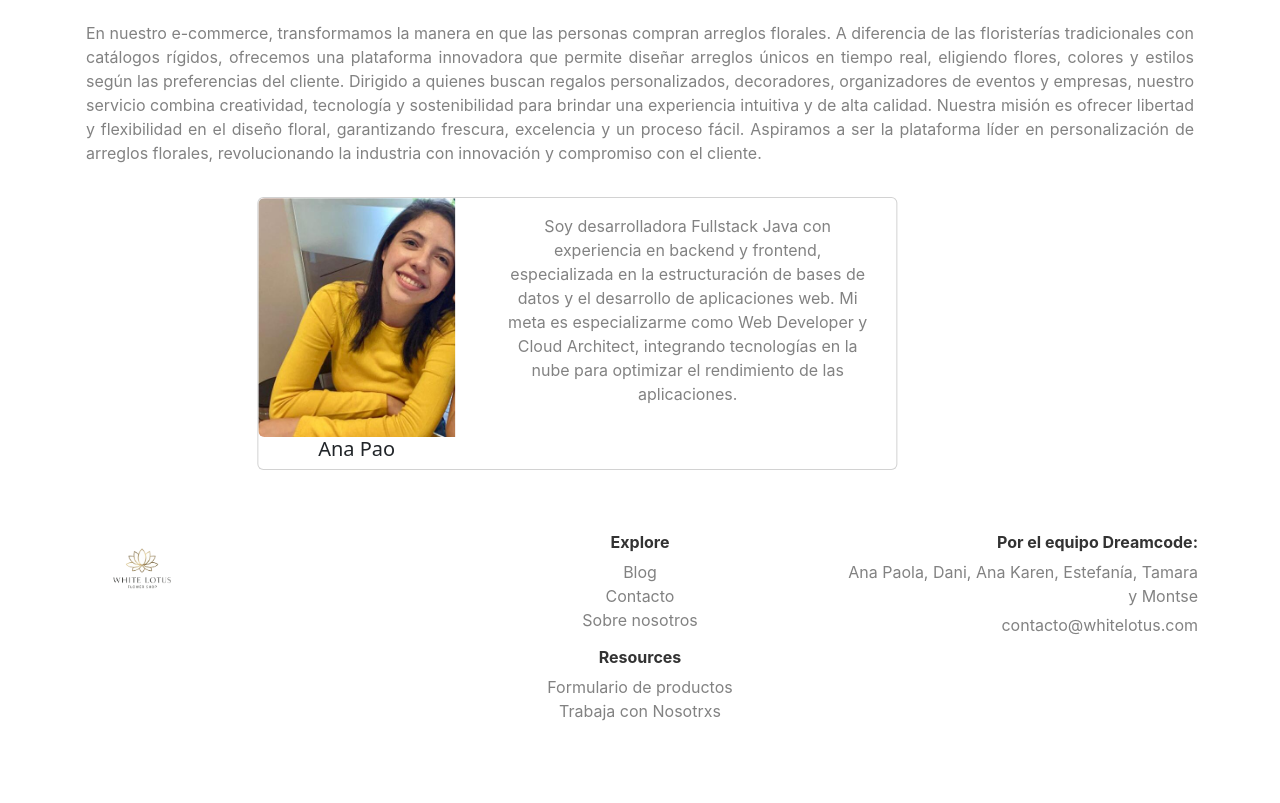
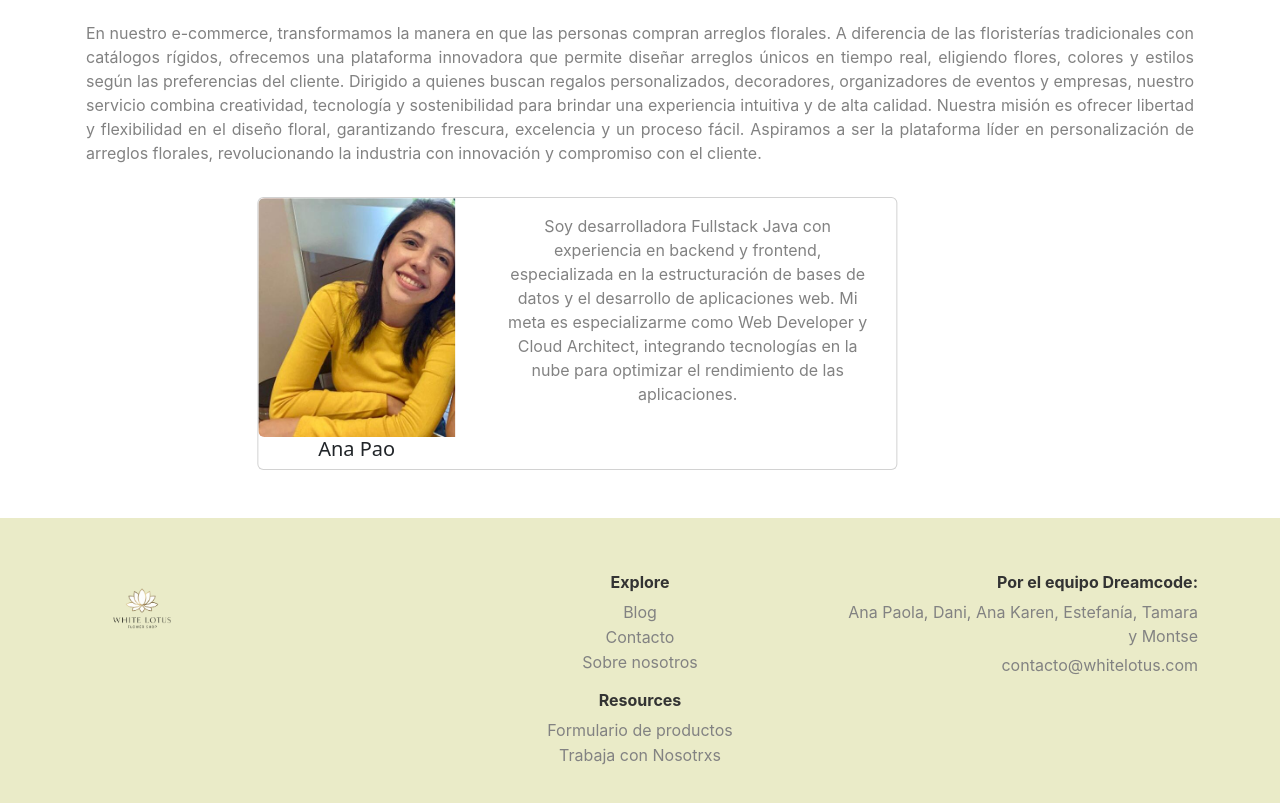
Before and after one commit to M0-00n/Equipo-1, a plain HTML site: page sobreNosotras.html in a window 1280 px wide. Shown: the part 179-982 px from the top of the page. Before the commit the page ends 918 px from the top, so only its background shows below. Drawn offline with nearby package versions, Linux system fonts and the light colour scheme; some icons are missing.

Commit message:
Cambios container y puntero

```diff
--- a/script.js
+++ b/script.js
@@ -2,6 +2,8 @@
 //Puntero de circulos
 document.addEventListener("DOMContentLoaded", function () {
     const cuerpo = document.getElementById("cuerpo");
+    console.log("Cuerpo encontrado:", cuerpo);
+
 
     if (!cuerpo) {
         console.error("El elemento con ID 'cuerpo' no existe.");
@@ -27,4 +29,5 @@ document.addEventListener("DOMContentLoaded", function () {
             circle.remove();
         }, 3000);
     });
+    console.log("si funciona")
 });
--- a/sobreNosotras.html
+++ b/sobreNosotras.html
@@ -5,13 +5,11 @@
     <meta name="viewport" content="width=device-width, initial-scale=1.0">
     <title>Sobre Nosotras</title>
     <link rel="stylesheet" href="style.css">
-    <!--link de bootstrap -->
     <link href="https://cdn.jsdelivr.net/npm/bootstrap@5.3.3/dist/css/bootstrap.min.css" rel="stylesheet"
     integrity="sha384-QWTKZyjpPEjISv5WaRU9OFeRpok6YctnYmDr5pNlyT2bRjXh0JMhjY6hW+ALEwIH" crossorigin="anonymous">
 </head>
 
 <body>
-
     <header id="encabezado">
         <nav class="navbar navbar-expand-lg">
             <div class="container">
@@ -42,9 +40,7 @@
             Nuestra misión es ofrecer libertad y flexibilidad en el diseño floral, garantizando frescura, excelencia y un proceso fácil. Aspiramos a ser la plataforma líder en personalización de arreglos florales, revolucionando la industria con innovación y compromiso con el cliente.</p>
         </div>
 
-
-
-        <section id="team-card-description" class=" container container-fluid">
+        <section id="team-card-description" class="container container-fluid">
             <div id="carouselExampleAutoplaying" class="carousel slide" data-bs-ride="carousel">
                 <div class="carousel-inner">
                     <div class="carousel-item active">
@@ -164,7 +160,7 @@
         </section>
     </main>
 
-    <footer id="footer" class="footer mt-5">
+    <footer id="footer" class="footer mt-5 container-fluid">
         <div class="container">
             <div class="row">
                 <div class="col-md-4 text-center text-md-start">
@@ -197,11 +193,10 @@
                 </div>
             </div>
         </div>
-</footer>
-
+    </footer>
     <!--script de bootstrap-->
     <script src="https://cdn.jsdelivr.net/npm/bootstrap@5.3.3/dist/js/bootstrap.bundle.min.js"
     integrity="sha384-YvpcrYf0tY3lHB60NNkmXc5s9fDVZLESaAA55NDzOxhy9GkcIdslK1eN7N6jIeHz" crossorigin="anonymous"></script>
-
+    <script src="script.js"></script>
 </body>
 </html>
--- a/style.css
+++ b/style.css
@@ -183,8 +183,6 @@ html {
 }
 
 
-<<<<<<< Updated upstream
-<<<<<<< Updated upstream
 /* Ajustar el ancho de la card para que no sea fijo */
 @media (max-width: 768px) {
     .card {
@@ -222,12 +220,6 @@ html {
     }
 }
 
-=======
-}
->>>>>>> Stashed changes
-=======
-}
->>>>>>> Stashed changes
 
 
 .footer {
```
